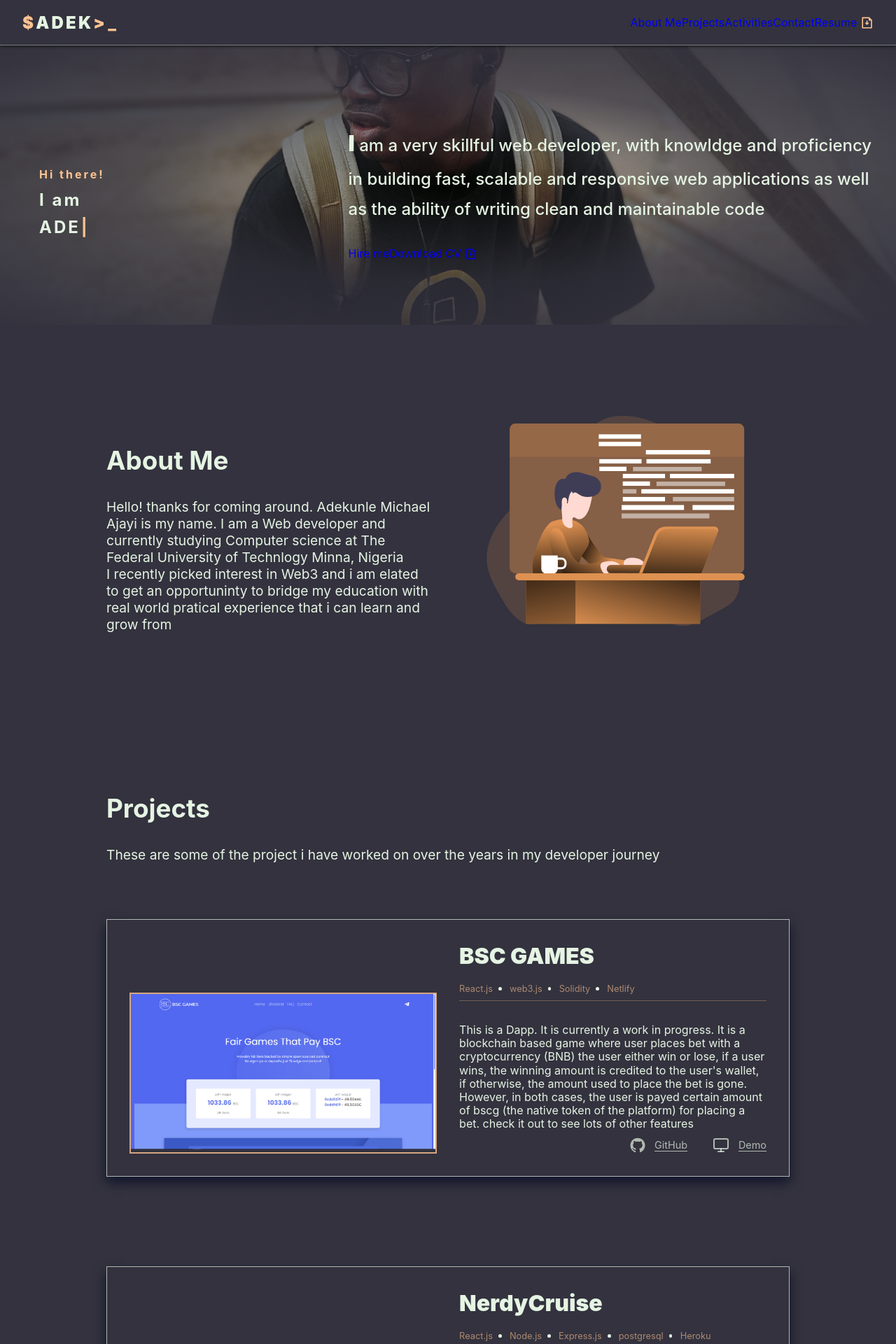
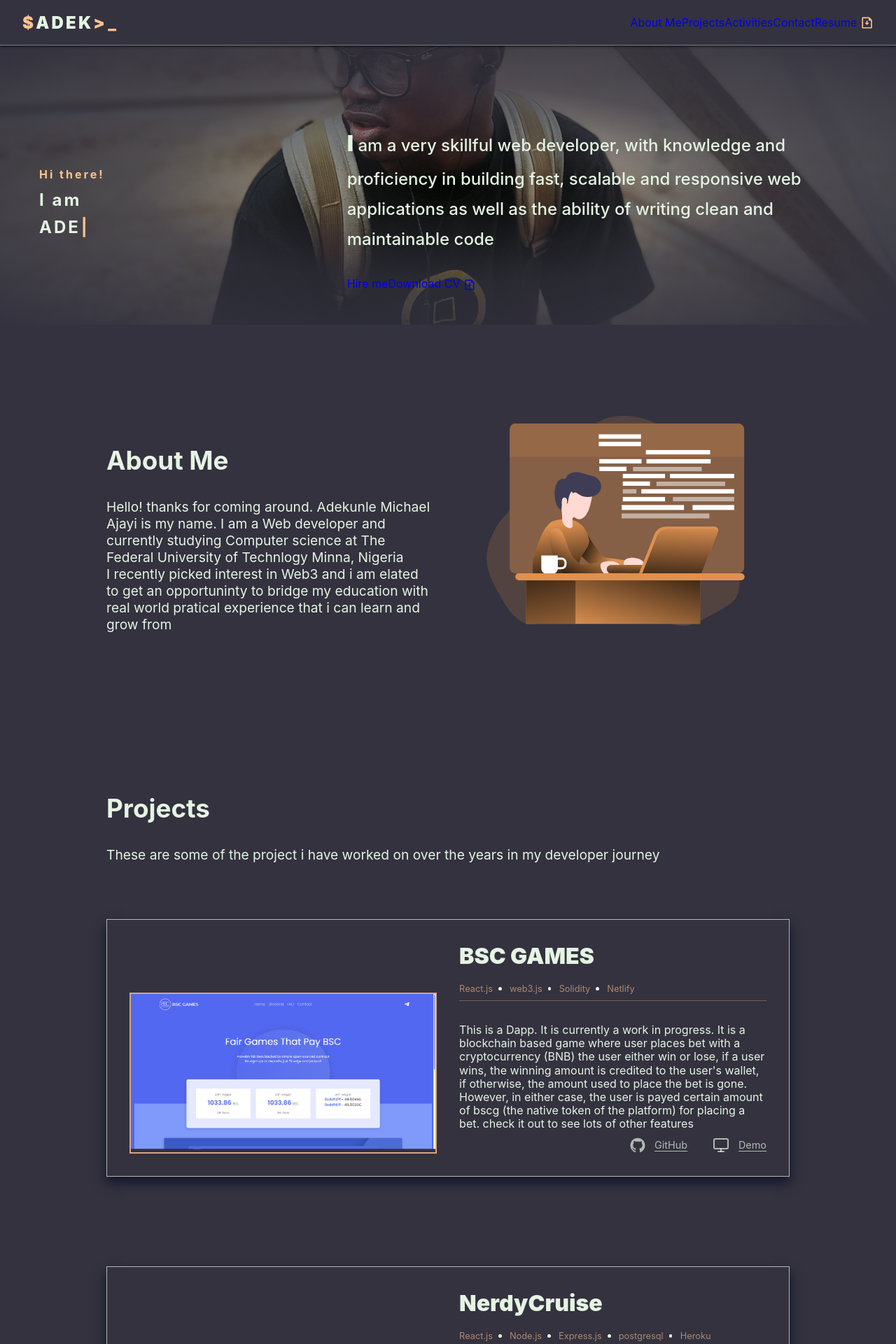
Before and after one commit to AjayiMike/portfolio, a React (Create React App) app: page / in a window 1280 px wide. Shown: the top 1920 px of the page at 70% size. Built offline with nearby package versions, Linux system fonts and the light colour scheme.

Commit message:
correct the error in the weather app preview link

```diff
--- a/src/App.js
+++ b/src/App.js
@@ -36,7 +36,7 @@ function App() {
         name: "BSC GAMES",
         image: bscg,
         stacks: ["React.js", "web3.js", "Solidity", "Netlify"],
-        description: "This is a Dapp. It is currently a work in progress. It is a blockchain based game where user places bet with a cryptocurrency (BNB) the user either win or lose, if a user wins, the winning amount is credited to the user's wallet, if otherwise, the amount used to place the bet is gone. However, in both cases, the user is payed certain amount of bscg (the native token of the platform) for placing a bet. check it out to see lots of other features",
+        description: "This is a Dapp. It is currently a work in progress. It is a blockchain based game where user places bet with a cryptocurrency (BNB) the user either win or lose, if a user wins, the winning amount is credited to the user's wallet, if otherwise, the amount used to place the bet is gone. However, in either case, the user is payed certain amount of bscg (the native token of the platform) for placing a bet. check it out to see lots of other features",
         live_link: "https://hardcore-meninsky-707284.netlify.app/",
         repo_link: "https://github.com/BSC-GAMES/ui"
       },
@@ -53,7 +53,7 @@ function App() {
         image: weatherApp,
         stacks: ["HTML5", "CSS3", "Javascript", "Open weather map API", "Firebase"],
         description: "A progressive web application that tells the weather condition of any city in the world with the help of OPEN WEATHER MAP API",
-        live_link: ": https://weather-pwa-aap.web.app/",
+        live_link: "https://weather-pwa-aap.web.app/",
         repo_link: "https://github.com/AjayiMike/mercy-s-weather-app"
       },
       {
@@ -258,7 +258,7 @@ function App() {
               />
             </div>
             <div className = "call-to-action wow fadeInUp" data-wow-delay="1s">
-              <p>I am a very skillful web developer, with knowldge and proficiency in building fast, scalable and responsive web applications as well as the ability of writing clean and maintainable code</p>
+              <p>I am a very skillful web developer, with knowledge and proficiency in building fast, scalable and responsive web applications as well as the ability of writing clean and maintainable code</p>
               <div className = "btn-groups">
                 <a href = "mailto:ajayimikeofficial@gmail.com" className = "call-to-action-btn">Hire me</a>
                 <a href = {resume} className = "resume" download> Download CV <RiFileDownloadLine className = "icon"/></a>
```
